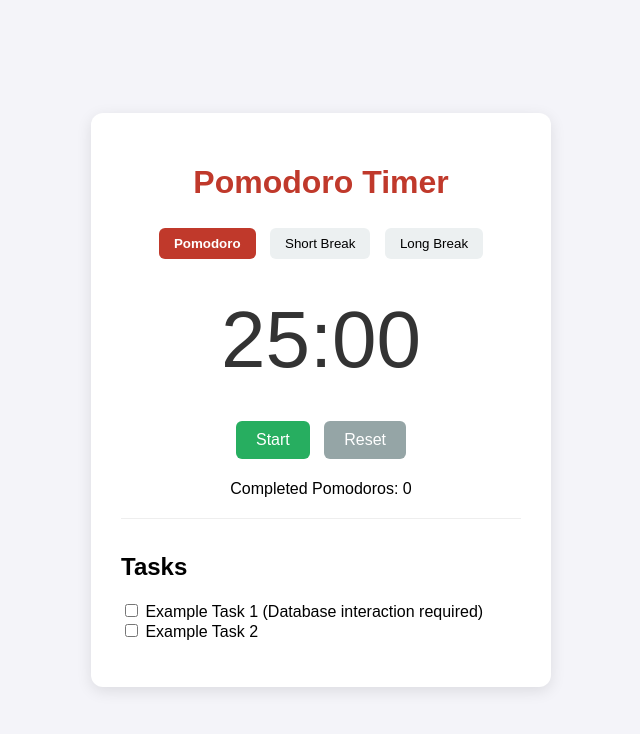
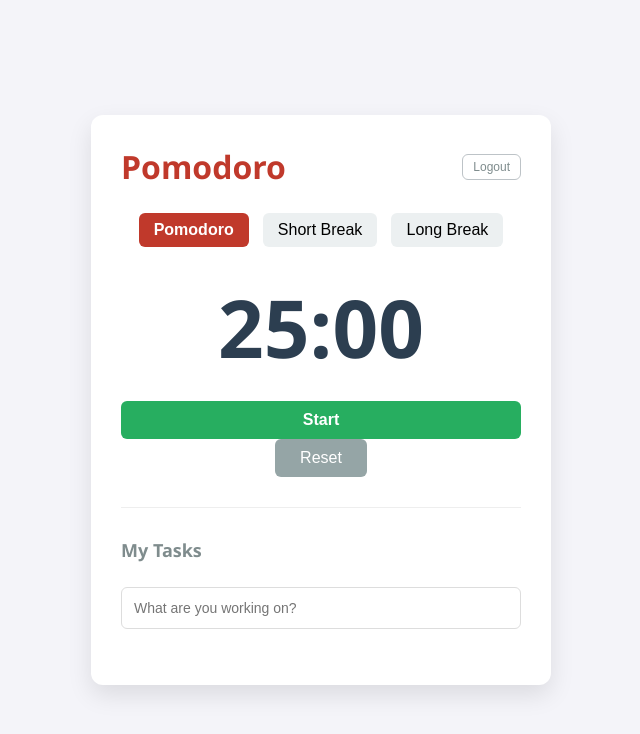
Before and after one commit to Chidiogoezeh/Pomodoro-Tool, a plain HTML site: page public/index.html in a window 1280 px wide. Shown: the whole page, without its empty margins (319-959 px from the left). Drawn offline with Linux system fonts and the light colour scheme; files that its build step writes are made by us from their sources.

Commit message:
updated index.html and style.css to incorporate all the changes apllied

```diff
--- a/public/css/style.css
+++ b/public/css/style.css
@@ -1,25 +1,69 @@
+/* --- Global Reset & Body --- */
 body {
-    font-family: Arial, sans-serif;
+    font-family: 'Segoe UI', Tahoma, Geneva, Verdana, sans-serif;
     display: flex;
     justify-content: center;
     align-items: center;
     min-height: 100vh;
     margin: 0;
     background-color: #f4f4f9;
+    color: #333;
 }
 
-.pomodoro-app {
-    background-color: #fff;
+/* --- Container Layouts --- */
+.pomodoro-app, .auth-container {
+    background-color: #ffffff;
     padding: 30px;
     border-radius: 12px;
-    box-shadow: 0 4px 15px rgba(0, 0, 0, 0.1);
+    box-shadow: 0 10px 25px rgba(0, 0, 0, 0.1);
     text-align: center;
     max-width: 400px;
     width: 90%;
 }
 
+header {
+    display: flex;
+    justify-content: space-between;
+    align-items: center;
+    margin-bottom: 20px;
+}
+
 h1 {
-    color: #c0392b; /* Pomodoro Red */
+    color: #c0392b;
+    margin: 0;
+}
+
+/* --- Authentication Styles --- */
+.auth-container h1 {
+    margin-bottom: 20px;
+}
+
+input[type="text"],
+input[type="email"],
+input[type="password"] {
+    width: 100%;
+    padding: 12px;
+    margin: 10px 0;
+    border: 1px solid #ddd;
+    border-radius: 6px;
+    box-sizing: border-box; /* Ensures padding doesn't affect width */
+    font-size: 14px;
+}
+
+.auth-container p {
+    margin-top: 15px;
+    font-size: 14px;
+}
+
+.auth-container a {
+    color: #c0392b;
+    text-decoration: none;
+    font-weight: bold;
+}
+
+/* --- Timer Mode Selector --- */
+.timer-mode-selector {
+    margin-bottom: 20px;
 }
 
 .timer-mode-selector button {
@@ -38,45 +82,122 @@ h1 {
     font-weight: bold;
 }
 
+/* --- Timer Display --- */
 .timer-display {
     font-size: 80px;
-    margin: 30px 0;
-    color: #333;
+    font-weight: bold;
+    margin: 20px 0;
+    color: #2c3e50;
 }
 
-.timer-controls button {
-    padding: 10px 20px;
-    margin: 5px;
+/* --- Buttons & Controls --- */
+button {
+    font-size: 16px;
+    cursor: pointer;
+    transition: opacity 0.2s, transform 0.1s;
     border: none;
     border-radius: 6px;
-    font-size: 16px;
-    cursor: pointer;
-    transition: background-color 0.3s;
+}
+
+button:active {
+    transform: scale(0.98);
+}
+
+.primary-btn {
+    background-color: #c0392b;
+    color: white;
+    padding: 12px;
+    width: 100%;
+    font-weight: bold;
 }
 
 #start-btn {
-    background-color: #27ae60; /* Green */
+    background-color: #27ae60;
     color: white;
+    padding: 10px 25px;
 }
 
 #pause-btn {
-    background-color: #f39c12; /* Orange */
+    background-color: #f39c12;
     color: white;
+    padding: 10px 25px;
 }
 
 #reset-btn {
-    background-color: #95a5a6; /* Gray */
+    background-color: #95a5a6;
     color: white;
+    padding: 10px 25px;
 }
 
+#logout-btn {
+    background-color: transparent;
+    color: #7f8c8d;
+    font-size: 12px;
+    padding: 5px 10px;
+    border: 1px solid #bdc3c7;
+}
+
+#logout-btn:hover {
+    background-color: #ecf0f1;
+    color: #c0392b;
+}
+
+/* --- Task List Section --- */
 .task-list {
-    margin-top: 20px;
+    margin-top: 30px;
     padding-top: 15px;
     border-top: 1px solid #eee;
     text-align: left;
+}
+
+.task-list h2 {
+    font-size: 18px;
+    color: #7f8c8d;
+}
+
+#add-task-form {
+    margin-bottom: 15px;
 }
 
 #tasks-container {
     list-style: none;
     padding: 0;
 }
+
+#tasks-container li {
+    display: flex;
+    align-items: center;
+    padding: 10px 0;
+    border-bottom: 1px solid #f9f9f9;
+}
+
+#tasks-container li input[type="checkbox"] {
+    margin-right: 12px;
+    cursor: pointer;
+}
+
+#tasks-container li label {
+    cursor: pointer;
+    flex-grow: 1;
+}
+
+/* --- State Classes --- */
+.hidden {
+    display: none !important;
+}
+
+.completed label {
+    text-decoration: line-through;
+    color: #bdc3c7;
+}
+
+/* --- Visual Alert for Finish --- */
+.time-up {
+    animation: flash-red 1s infinite;
+}
+
+@keyframes flash-red {
+    0% { background-color: #f4f4f9; }
+    50% { background-color: #ffcccc; }
+    100% { background-color: #f4f4f9; }
+}
--- a/public/index.html
+++ b/public/index.html
@@ -4,12 +4,14 @@
     <meta charset="UTF-8">
     <meta name="viewport" content="width=device-width, initial-scale=1.0">
     <title>Pomodoro Timer</title>
-    <link rel="stylesheet" href="style.css">
+    <link rel="stylesheet" href="css/style.css">
 </head>
 <body>
-
     <div class="pomodoro-app">
-        <h1>Pomodoro Timer</h1>
+        <header>
+            <h1>Pomodoro</h1>
+            <button id="logout-btn">Logout</button>
+        </header>
 
         <div class="timer-mode-selector">
             <button id="pomodoro-btn" class="active">Pomodoro</button>
@@ -22,25 +24,20 @@
         </div>
 
         <div class="timer-controls">
-            <button id="start-btn">Start</button>
-            <button id="pause-btn" style="display:none;">Pause</button>
+            <button id="start-btn" class="primary-btn">Start</button>
+            <button id="pause-btn" class="hidden">Pause</button>
             <button id="reset-btn">Reset</button>
         </div>
 
-        <div class="session-counter">
-            <p>Completed Pomodoros: <span id="session-count">0</span></p>
-        </div>
-
         <section class="task-list">
-            <h2>Tasks</h2>
-            <ul id="tasks-container">
-                <li><input type="checkbox"> Example Task 1 (Database interaction required)</li>
-                <li><input type="checkbox"> Example Task 2</li>
-            </ul>
+            <h2>My Tasks</h2>
+            <form id="add-task-form">
+                <input type="text" id="task-input" placeholder="What are you working on?">
+            </form>
+            <ul id="tasks-container"></ul>
         </section>
-
     </div>
 
-    <script src="script.js"></script>
+    <script src="js/script.js"></script>
 </body>
 </html>
```
